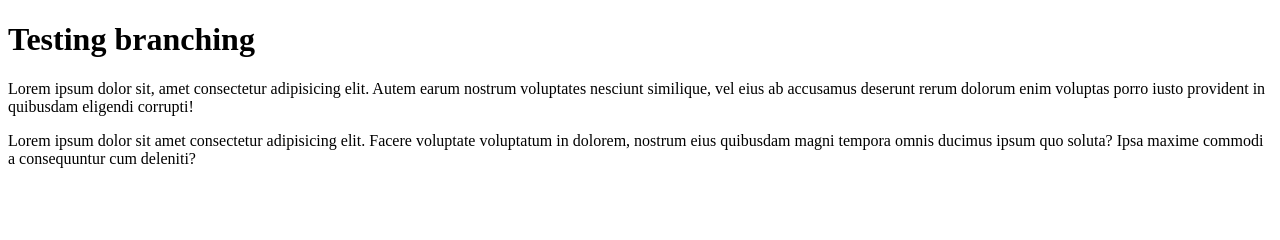
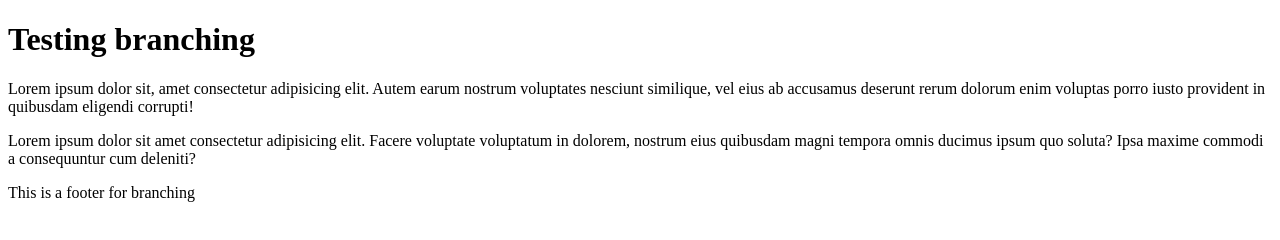
Before and after one commit to MartinaMax/banching, a plain HTML site: page index.html in a window 1280 px wide. Drawn offline with Linux system fonts and the light colour scheme.

Commit message:
Created footer

```diff
--- a/index.html
+++ b/index.html
@@ -12,5 +12,8 @@
     <p>Lorem ipsum dolor sit, amet consectetur adipisicing elit. Autem earum nostrum voluptates nesciunt similique, vel eius ab accusamus deserunt rerum dolorum enim voluptas porro iusto provident in quibusdam eligendi corrupti!</p>
 
     <p>Lorem ipsum dolor sit amet consectetur adipisicing elit. Facere voluptate voluptatum in dolorem, nostrum eius quibusdam magni tempora omnis ducimus ipsum quo soluta? Ipsa maxime commodi a consequuntur cum deleniti?</p>
+
+    <footer>
+        <p> This is a footer for branching</p></footer>
 </body>
 </html>
```
